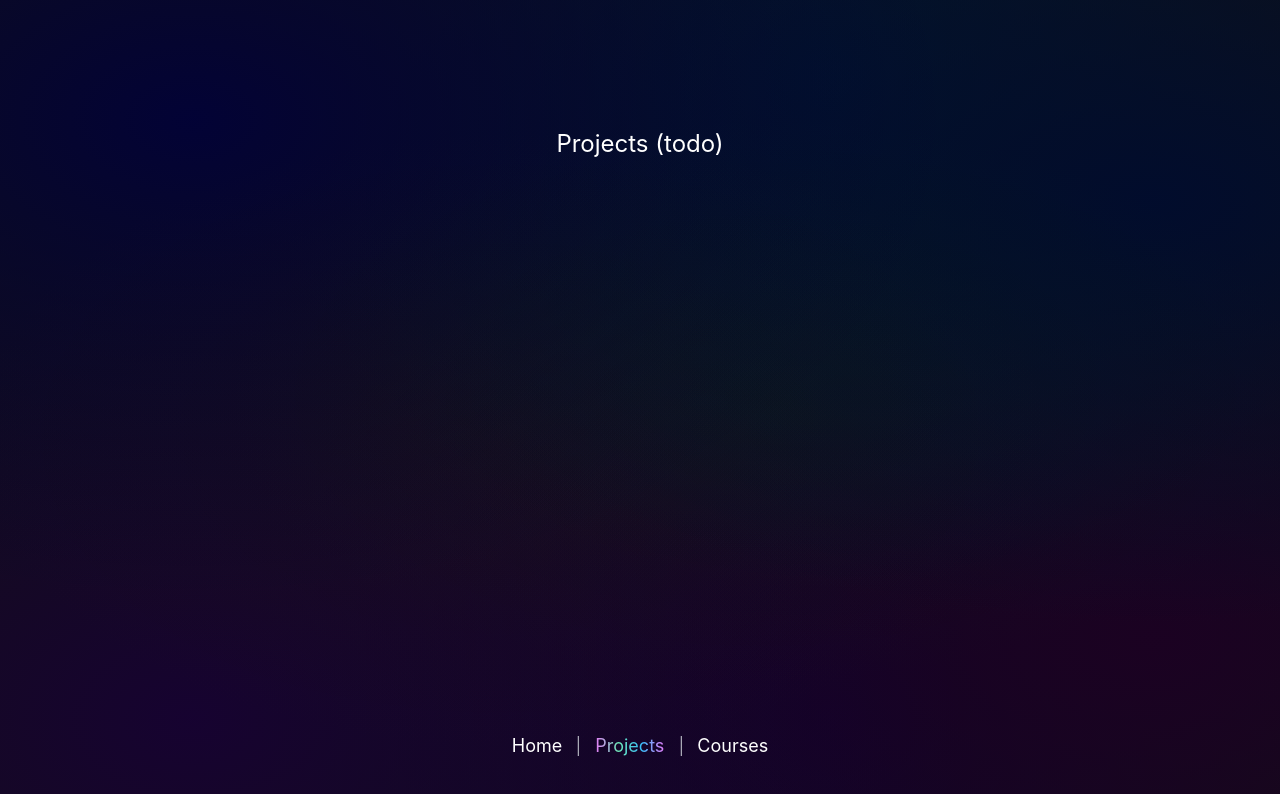
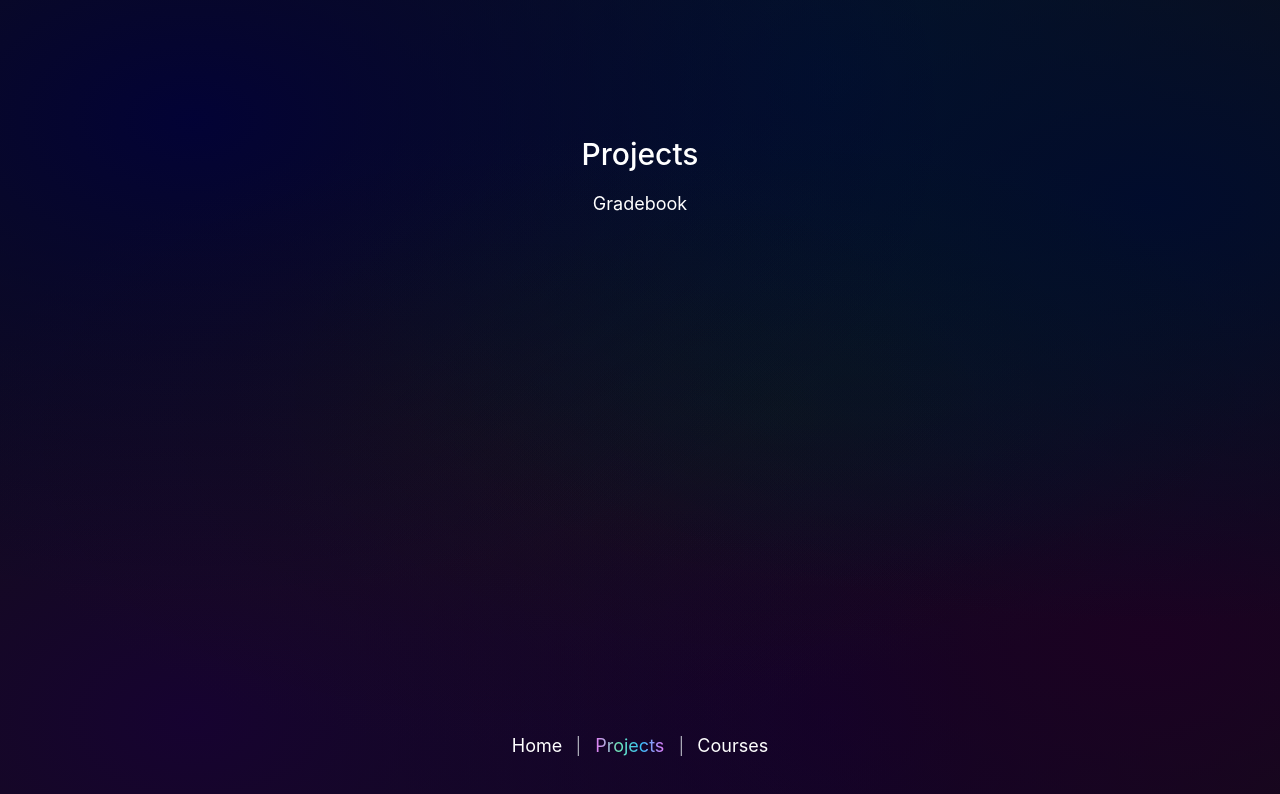
Before and after one commit to eoru5/eorudev, a React (Vite) app: page /projects in a window 1280 px wide. Shown: the top 794 px of the page. Built offline with nearby package versions, Linux system fonts and the light colour scheme.

Commit message:
updated resume and added project

```diff
--- a/src/pages/Projects.jsx
+++ b/src/pages/Projects.jsx
@@ -1,11 +1,86 @@
 import React from 'react';
+import NavbarItem from '../components/NavbarItem';
+import { motion, useAnimate } from 'motion/react';
+
+const draw = {
+  hidden: { pathLength: 0, opacity: 0 },
+};
+
+const lineWidth = 300;
 
 const Projects = () => {
+  const [scope, animate] = useAnimate();
+
+  React.useEffect(() => {
+    const runAnimations = async () => {
+      await animate('.line', { pathLength: 1, opacity: 1 }, { duration: 1, type: 'spring', bounce: 0 });
+      animate('.title', { opacity: 1, y: 0 }, { duration: 1 });
+      await animate('.body', { opacity: 1, y: 0 }, { duration: 1 });
+      await animate('.line', { pathLength: 0, opacity: 1 }, { duration: 1, type: 'spring', bounce: 0 });
+    };
+
+    runAnimations();
+  }, [animate]);
+
+
   return (
-    <div className="absolute h-screen w-1/2 pt-32 top-1/2 left-1/2 transform -translate-x-1/2 -translate-y-1/2 flex flex-col items-center">
-      <div className='text-2xl'>
-        Projects (todo)
+    <div ref={scope} className="absolute h-screen w-1/2 pt-32 top-1/2 left-1/2 transform -translate-x-1/2 -translate-y-1/2 flex flex-col items-center">
+      <div className="whitespace-nowrap overflow-hidden relative">
+        <motion.div
+          className="title my-2"
+          initial={{ opacity: 0, y: '100%' }}
+        >
+          <h1 className="text-3xl font-medium">Projects</h1>
+        </motion.div>
       </div>
+
+      <div className='flex items-center justify-center mx-2'>
+        <motion.svg
+          width={lineWidth}
+          height="10"
+          viewBox={`0 0 ${lineWidth} 10`}
+          initial="hidden"
+          className='relative'
+        >
+          <motion.line
+            className="line"
+            x1={lineWidth / 2}
+            y1={5}
+            x2={lineWidth}
+            y2={5}
+            stroke="white"
+            strokeWidth={1}
+            variants={draw}
+          />
+          <motion.line
+            className="line"
+            x1={lineWidth / 2}
+            y1={5}
+            x2={0}
+            y2={5}
+            stroke="white"
+            strokeWidth={1}
+            variants={draw}
+          />
+        </motion.svg>
+      </div>
+
+      <div className='overflow-hidden relative'>
+        <motion.div
+          className="body"
+          initial={{ opacity: 0, y: '-100%' }}
+        >
+          <NavbarItem
+            item={{
+              name: 'gradebook',
+              label: 'Gradebook',
+              link: 'https://gradebook.eoru.dev/',
+            }}
+            selected={false}
+          />
+        </motion.div>
+      </div>
+
     </div>
   );
 };
```
Also changed, not shown: test-results/.last-run.json (deleted), 1 other file (tests, documents, lock files or other folders).
